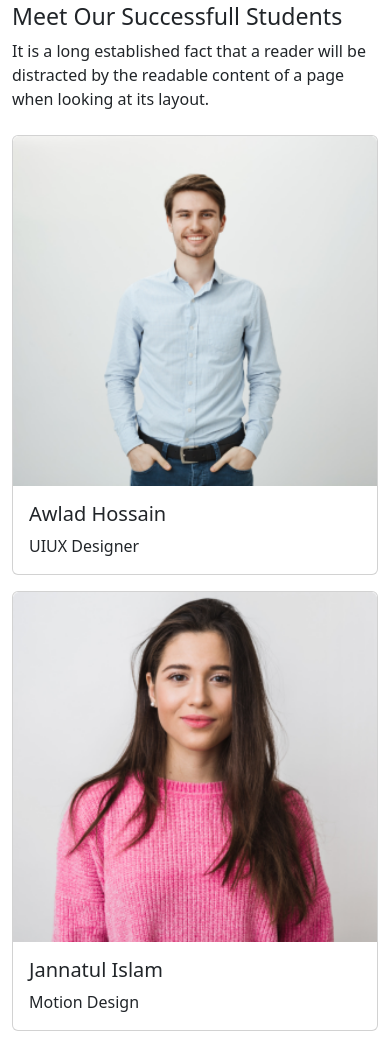
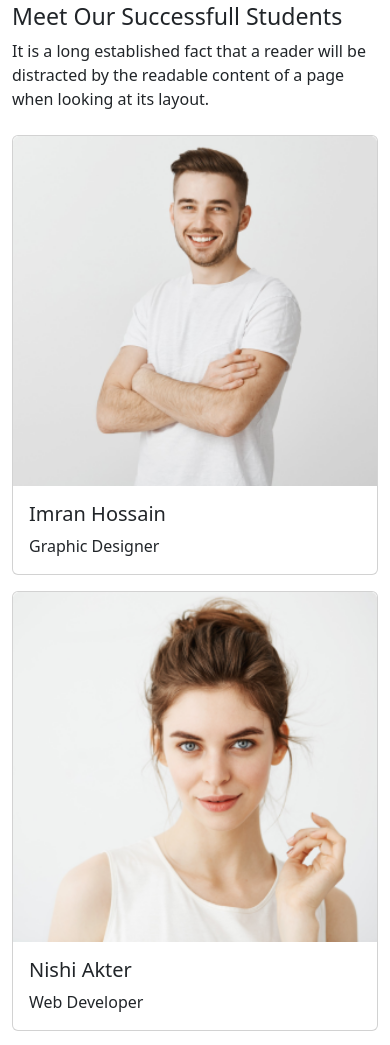
Before and after one commit to pulok-thedeveloper/core-learning, a plain HTML site: page index.html in a window 390 px wide. Shown: the part 3258-4303 px from the top of the page. Drawn offline with nearby package versions, Linux system fonts and the light colour scheme.

Commit message:
last-update

```diff
--- a/index.html
+++ b/index.html
@@ -396,7 +396,7 @@
         </div>
 
           <div class="row g-3">
-            <div class="col-12 col-md-6 col-lg-3 d-sm-none d-md-block">
+            <div class="col-12 col-md-6 col-lg-3 d-none d-md-block">
               <div class="card">
                 <img src="images/student/student-1.png" class="card-img-top" alt="...">
                 <div class="card-body">
@@ -405,7 +405,7 @@
                 </div>
               </div>
             </div>
-            <div class="col-12 col-md-6 col-lg-3 order-sm-3 order-md-1">
+            <div class="col-12 col-md-6 col-lg-3 order-3 order-md-1">
               <div class="card">
                 <img src="images/student/student-2.png" class="card-img-top" alt="...">
                 <div class="card-body">
@@ -414,7 +414,7 @@
                 </div>
               </div>
             </div>
-            <div class="col-12 col-md-6 col-lg-3 order-sm-1 order-md-2">
+            <div class="col-12 col-md-6 col-lg-3 order-1 order-md-2">
               <div class="card">
                 <img src="images/student/student-3.png" class="card-img-top" alt="...">
                 <div class="card-body">
@@ -423,7 +423,7 @@
                 </div>
               </div>
             </div>
-            <div class="col-12 col-md-6 col-lg-3 order-sm-2 order-md-3">
+            <div class="col-12 col-md-6 col-lg-3 order-2 order-md-3">
               <div class="card">
                 <img src="images/student/student-4.png" class="card-img-top" alt="...">
                 <div class="card-body">
```
